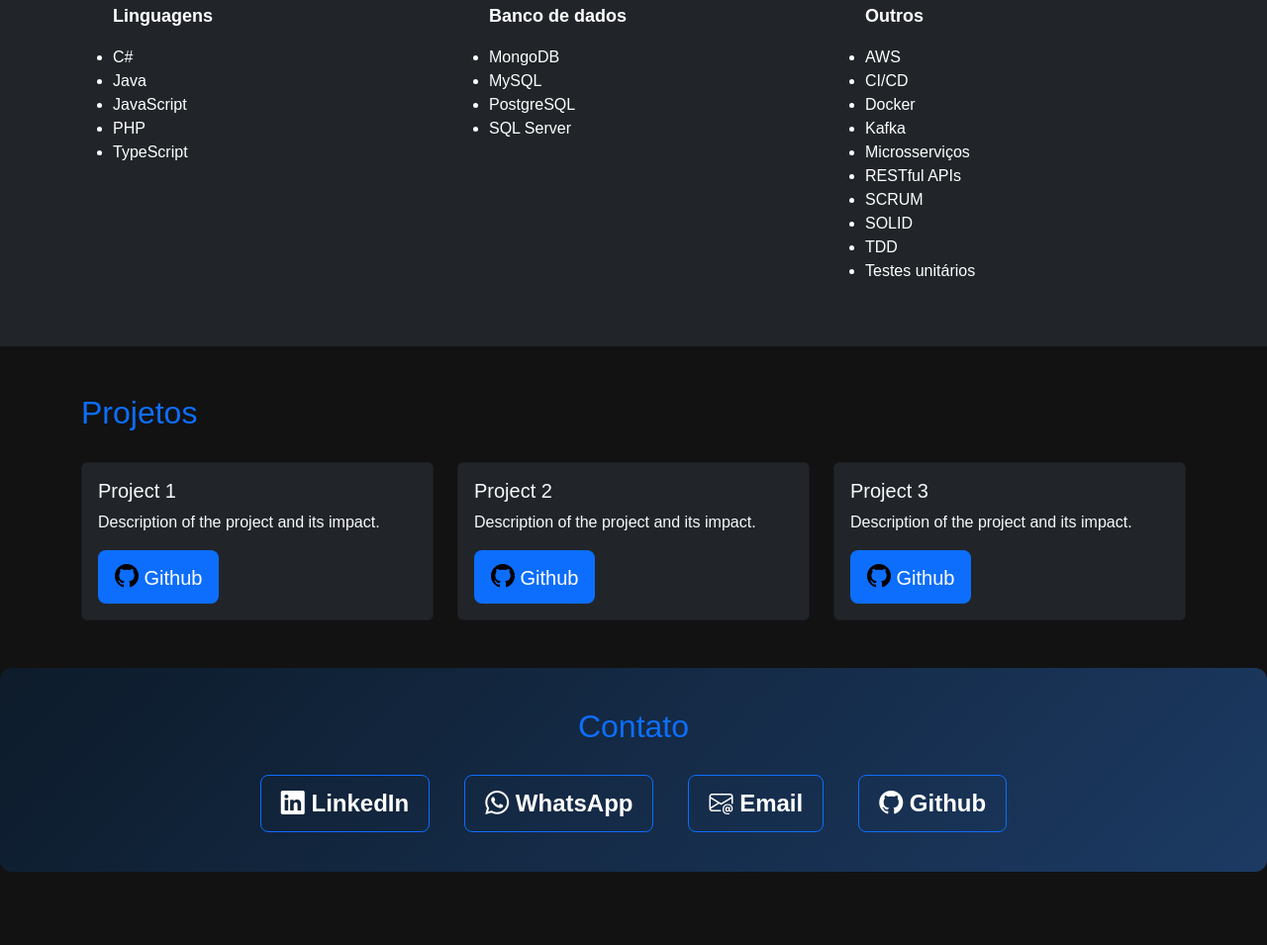
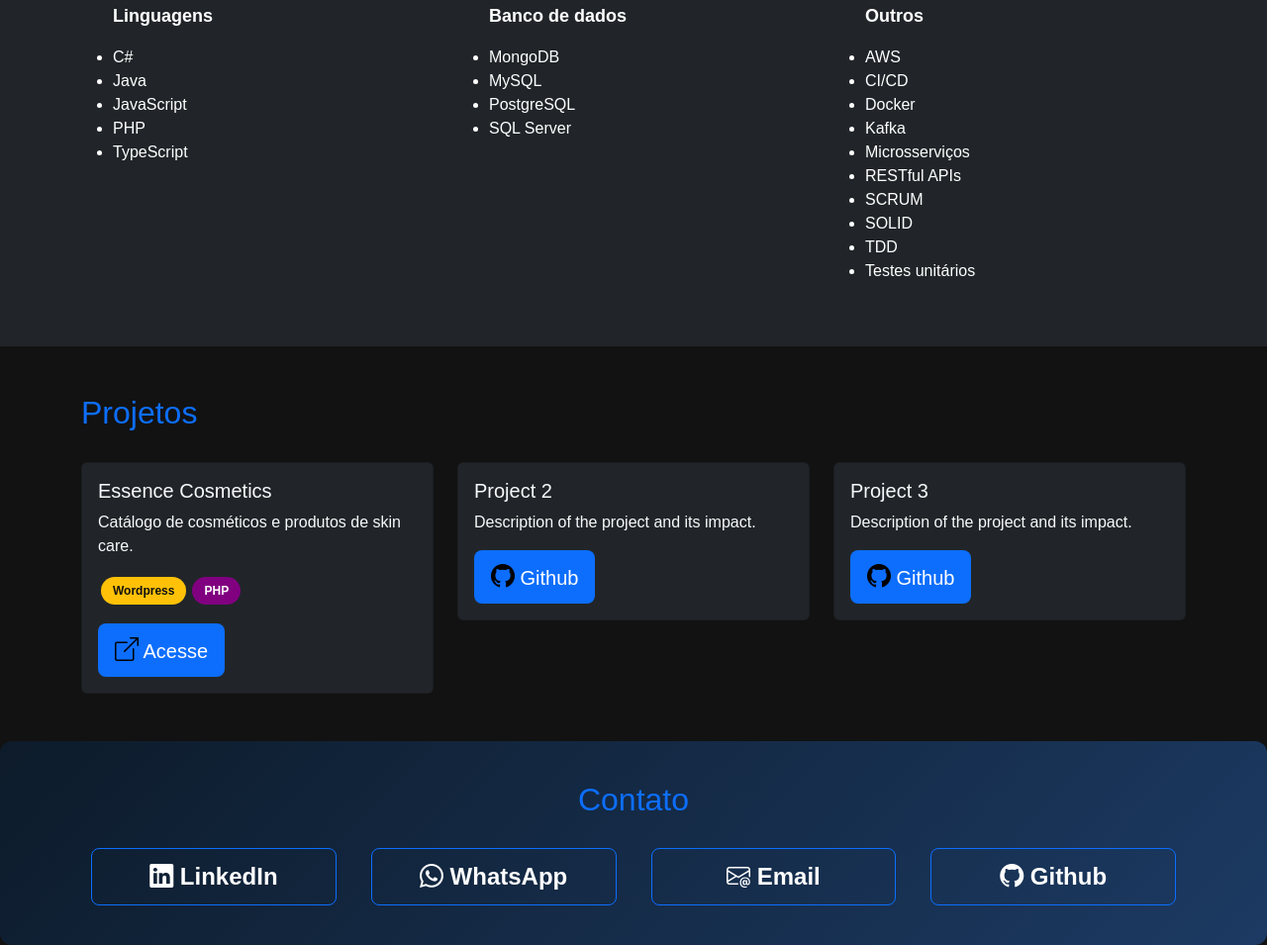
Before and after one commit to ViniciusCoelhoNascimento/portfolio, a plain HTML site: page index.html in a window 1280 px wide. Shown: the part 705-1660 px from the top of the page at 99% size. Before the commit the page ends 1586 px from the top, so only its background shows below. Drawn offline with nearby package versions, Linux system fonts and the light colour scheme.

Commit message:
adicionado projeto da essenze

```diff
--- a/index.html
+++ b/index.html
@@ -62,6 +62,16 @@
             background: linear-gradient(135deg, #0d1b2a, #1c3a63);
             border-radius: 12px; /* Arredondar bordas da seção */
             text-align: center;
+        }
+        .tag {
+            background-color: #FFC107; /* Amarelo */
+            color: #111; /* Preto */
+            font-weight: bold;
+            padding: 5px 12px;
+            margin: 3px;
+            border-radius: 20px; /* Bordas arredondadas */
+            display: inline-block;
+            font-size: 12px;
         }
         @media (max-width: 768px) {
             .contact-buttons {
@@ -156,9 +166,14 @@
                 <div class="col-md-4">
                     <div class="card bg-dark text-light">
                         <div class="card-body">
-                            <h5 class="card-title">Project 1</h5>
-                            <p class="card-text">Description of the project and its impact.</p>
-                            <a href="#contact" class="btn btn-custom btn-lg" target="_blank"><i class="bi bi-github" style="font-size: 24px; color: black;"></i> Github</a>
+                            <h5 class="card-title">Essence Cosmetics</h5>
+                            <p class="card-text">Catálogo de cosméticos e produtos de skin care.</p>
+                            <p><span class="tag">Wordpress</span><span class="tag" style="background-color: purple; color: white;">PHP</span></p>
+
+                            <a href="https://essenzecosmetics.com/" class="btn btn-custom btn-lg" target="_blank">
+                                <i class="bi bi-box-arrow-up-right" style="font-size: 24px; color: black;"></i>
+                                 Acesse
+                            </a>
                         </div>
                     </div>
                 </div>
@@ -188,16 +203,16 @@
         <div class="container">
             <h2 class="section-title">Contato</h2>
             <div class="contact-buttons">
-                <a target="_blank" href="https://www.linkedin.com/in/viniciusnascimentodesenvolvedor/" class="btn btn-outline-primary" style="color: white; font-weight: bold; font-size: 24px;">
+                <a target="_blank" href="https://www.linkedin.com/in/viniciusnascimentodesenvolvedor/" class="btn btn-outline-primary" style="width: 250px; color: white; font-weight: bold; font-size: 24px;">
                     <i class="bi bi-linkedin" style="font-size: 24px; color: white;"></i> LinkedIn
                 </a>
-                <a target="_blank" href="https://wa.me/5548998508135" class="btn btn-outline-primary" style="color: white; font-weight: bold; font-size: 24px;">
+                <a target="_blank" href="https://wa.me/5548998508135" class="btn btn-outline-primary" style="width: 250px; color: white; font-weight: bold; font-size: 24px;">
                     <i class="bi bi-whatsapp" style="font-size: 24px; color: white;"></i> WhatsApp
                 </a>
-                <a target="_blank" href="mailto:viconasci_97@hotmail.com" class="btn btn-outline-primary" style="color: white; font-weight: bold; font-size: 24px;">
+                <a target="_blank" href="mailto:viconasci_97@hotmail.com" class="btn btn-outline-primary" style="width: 250px; color: white; font-weight: bold; font-size: 24px;">
                     <i class="bi bi-envelope-at" style="font-size: 24px; color: white;"></i> Email
                 </a>
-                <a target="_blank" href="https://github.com/ViniciusCoelhoNascimento" class="btn btn-outline-primary" style="color: white; font-weight: bold; font-size: 24px;">
+                <a target="_blank" href="https://github.com/ViniciusCoelhoNascimento" class="btn btn-outline-primary" style="width: 250px; color: white; font-weight: bold; font-size: 24px;">
                     <i class="bi bi-github" style="font-size: 24px; color: white;"></i> Github
                 </a>
             </div>
```
